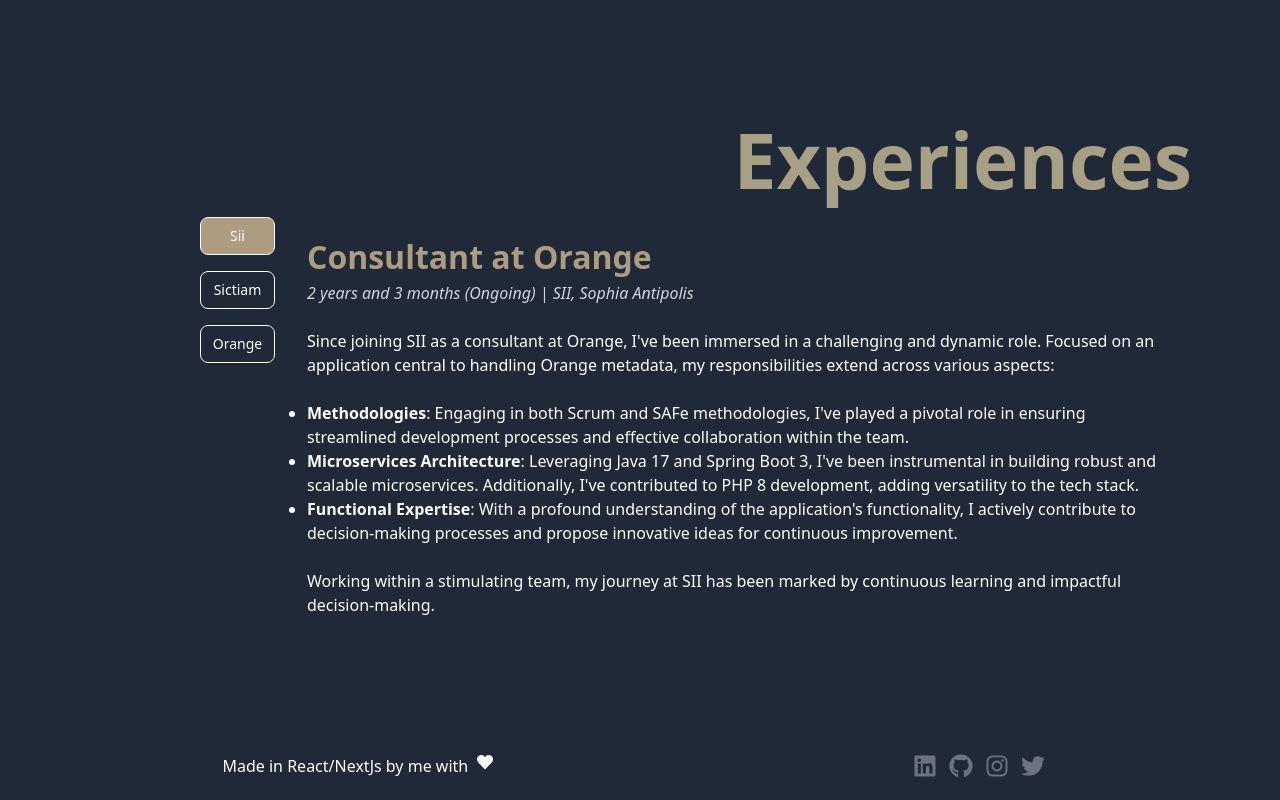
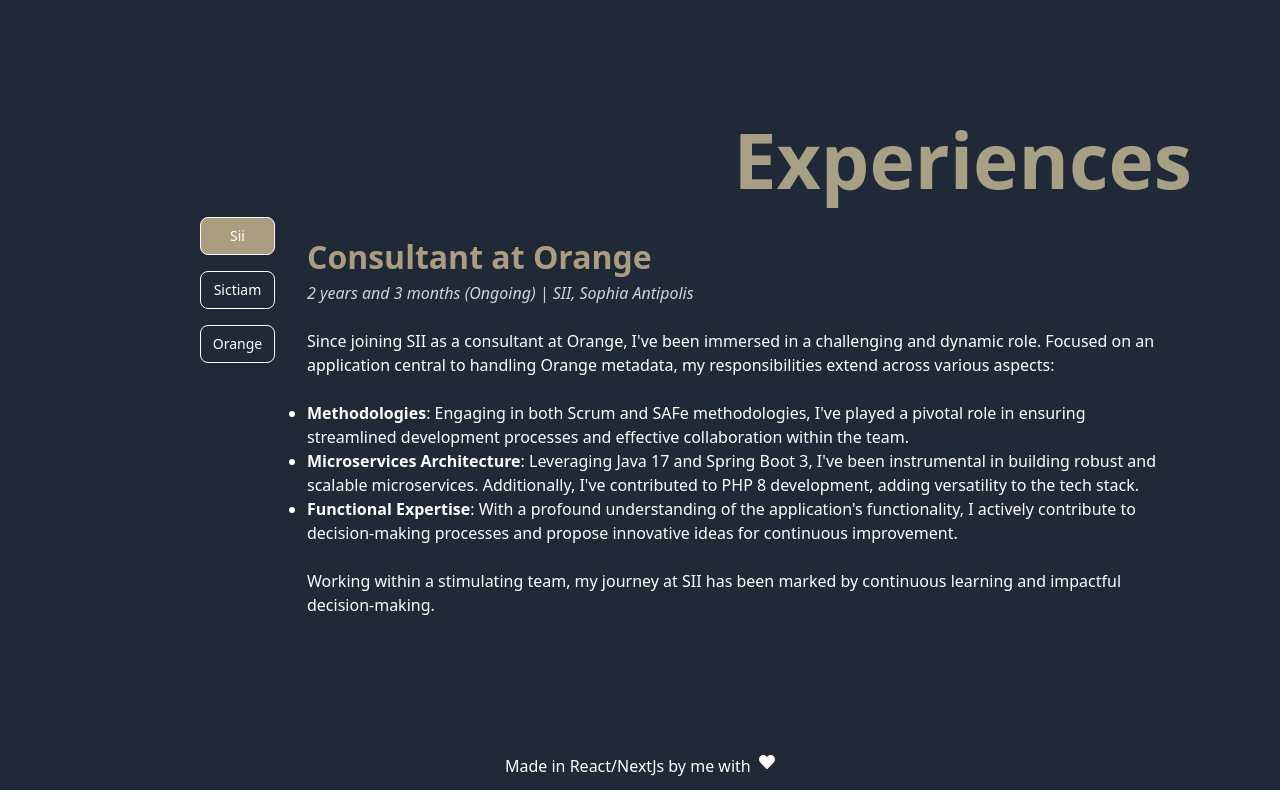
Before and after one commit to MMarmone/portfolio, a Next.js app: page / in a window 1280 px wide. Shown: the part 1648-2448 px from the top of the page. Built offline with nearby package versions, Linux system fonts and the light colour scheme; a web font is replaced by a local one.

Commit message:
final without login

```diff
--- a/components/Footer.js
+++ b/components/Footer.js
@@ -9,9 +9,9 @@
   ]
 
 const Footer = () => (<footer>
-<div className="md:flex jusify-center flex-block bottom-0 p-3 ">
+<div className="flex flex-col md:flex-row bottom-0 p-3 ">
       <div className='flex ml-auto mr-auto dark:text-white text-black'>Made in React/NextJs by me with &nbsp;<FaHeart/></div>
-      <div className="md:hiddenflex jusify-center mx-auto">
+      <div className="md:hidden mr-auto ml-auto mt-2">
           <nav >
           {medias.map(({ link, icon, index }) => (
             <a key={index} href={link} className="inline-block mb-1">
```
